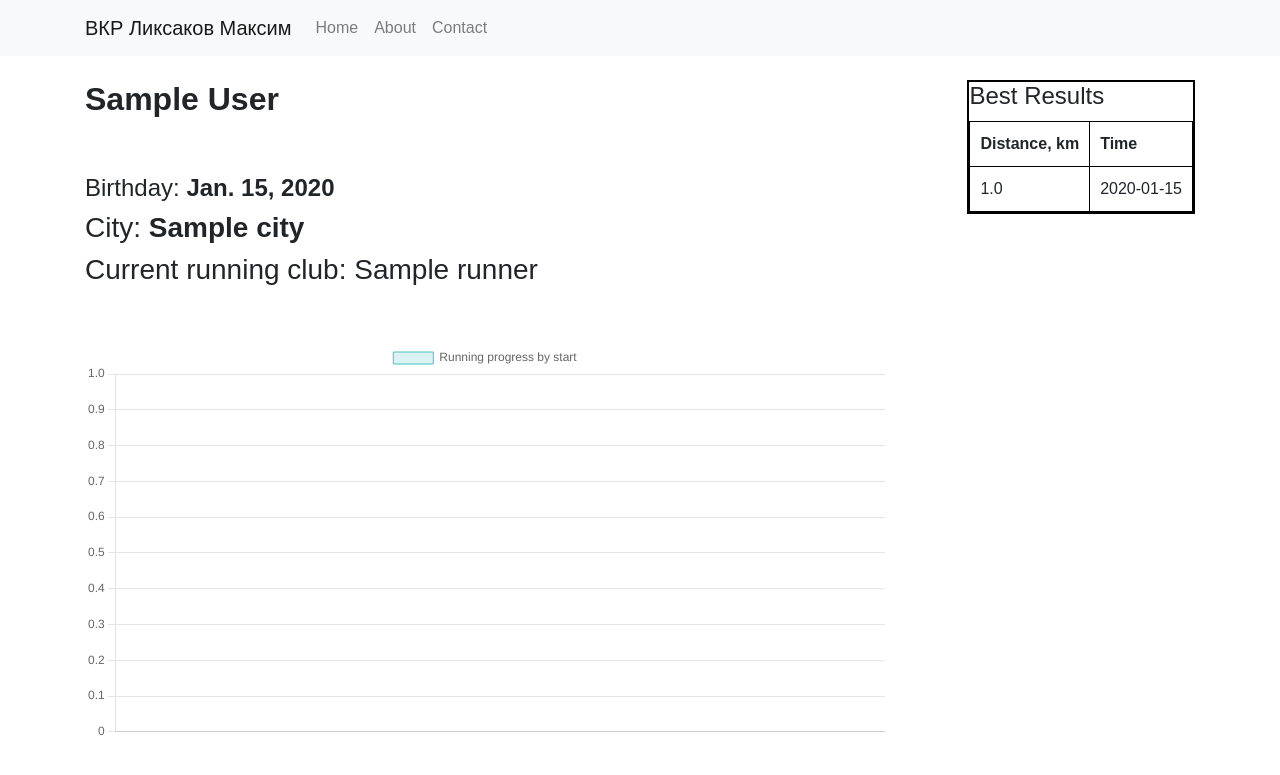
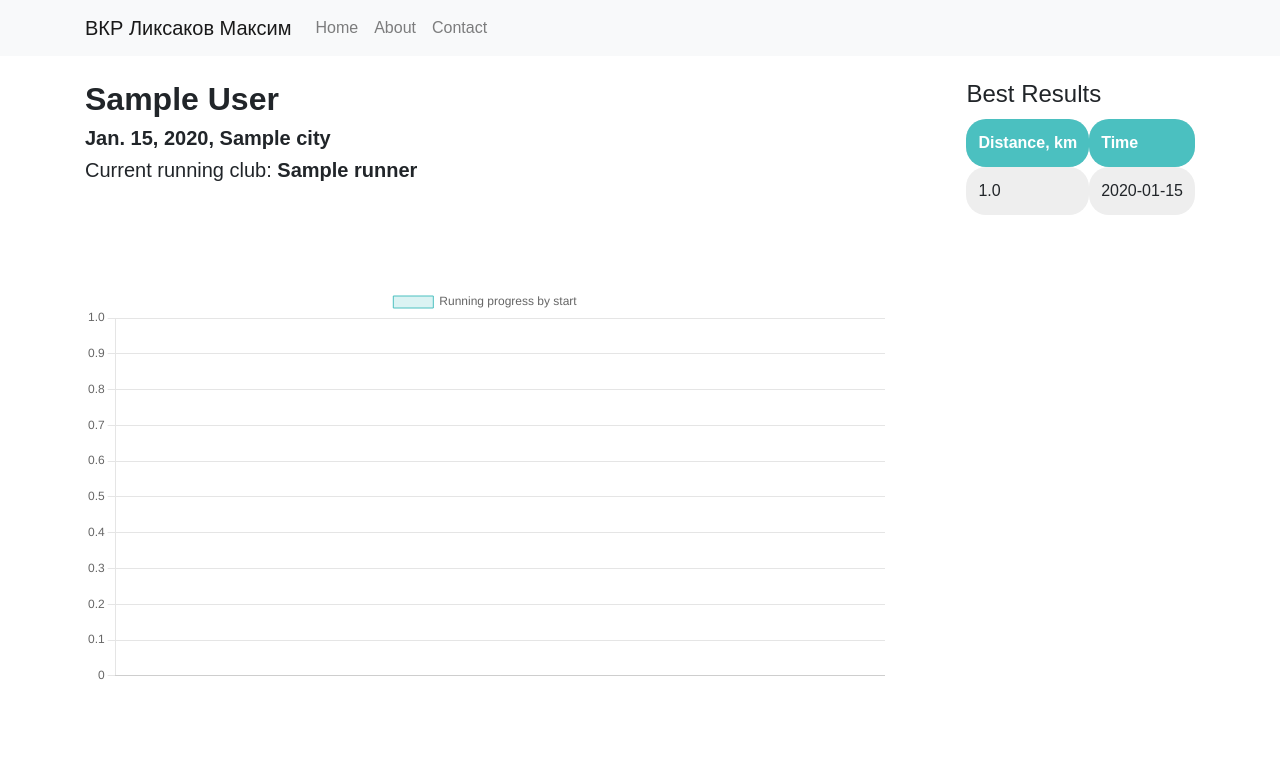
Before and after one commit to maxim-lixakov/runstar, a Django app: page /profile?id=1 in a window 1280 px wide. Shown: the top 775 px of the page. Run offline with Django 4.2, Linux system fonts and the light colour scheme; tables that the repository leaves empty hold one stand-in row (values such as "Sample post"); some libraries are stand-ins or nearby versions.

Commit message:
обновлены стили страницы

```diff
--- a/probeg/main/templates/profile.html
+++ b/probeg/main/templates/profile.html
@@ -2,18 +2,17 @@
 {% block content %}
 
 <div class="bio">
-  <h2><b>{{runner.fname}} {{runner.lname}}</b></h2><br><br>
+  <h2><b>{{runner.fname}} {{runner.lname}}</b></h2>
   {% if runner.birthday %}
-  <h4>Birthday: <b>{{runner.birthday}}</b></h4>
-  {% endif %}
-  {% if runner.city %}
-  <h3>City: <b>{{runner.city.name}}</b></h3>
+  <h5><b>{{runner.birthday}}{% if runner.city %}<b>, {{runner.city.name}} {% endif %}</b></b></h5>
   {% endif %}
   {% if runner.club_name %}
-  <h3>Current running club: {{runner.club_name}}</h3>
+  <h5>Current running club: <b>{{runner.club_name}}</b></h5>
   {% endif %}
-    <br>
-        <br>
+  <br>
+  <br>
+  <br>
+  <br>
       <canvas id="myChart" width="800" height="400"></canvas>
 </div>
 
@@ -28,16 +27,16 @@
     <h1>Best Results</h1>
     <table>
       <thead>
-        <tr>
-          <th>Distance, km</th>
-          <th>Time</th>
+        <tr class="result-table">
+          <th class="result-table">Distance, km</th>
+          <th class="result-table">Time</th>
         </tr>
       </thead>
       <tbody>
         {% for result in best_results %}
-        <tr>
-          <td>{{result.dist}}</td>
-          <td>{{result.result}}</td>
+        <tr class="result-table">
+          <td class="result-table">{{result.dist}}</td>
+          <td class="result-table">{{result.result}}</td>
         </tr>
         {% endfor %}
       </tbody>
--- a/probeg/static/css/base.css
+++ b/probeg/static/css/base.css
@@ -101,21 +101,56 @@ li.info {
 }
 
 .result-table {
-    border-collapse: separate;
-    border-spacing: 30px;
-    border: 2px solid black;
+    border-radius: 20px; /* Adjust the value as needed */
     margin-bottom: 20px;
 }
 
 .result-table th, .result-table td {
     padding: 10px;
-    border: 1px solid black;
 }
 
 canvas {
-float: left;
+    float: left;
 }
 
 div.bio, div.result-table {
-    display:inline-block;
+    display: inline-block;
 }
+
+@import url('https://fonts.googleapis.com/css?family=Source+Sans+Pro:400,700');
+
+/* Variables */
+:root {
+    --base-spacing-unit: 24px;
+    --half-spacing-unit: calc(var(--base-spacing-unit) / 2);
+    --color-alpha: #4bc0c0;
+    --color-form-highlight: #EEEEEE;
+}
+
+/* Reset */
+*,
+*:before,
+*:after {
+    box-sizing: border-box;
+}
+
+table.result-table {
+    width: 100%;
+    border-collapse: collapse;
+    border-radius: 20px; /* Adjust the value as needed */
+    margin-bottom: 20px;
+}
+
+th.result-table,
+td.result-table {
+    padding: var(--half-spacing-unit);
+}
+
+th.result-table {
+    background: var(--color-alpha);
+    color: white;
+}
+
+tr.result-table:nth-of-type(odd) {
+    background: var(--color-form-highlight);
+}
```
